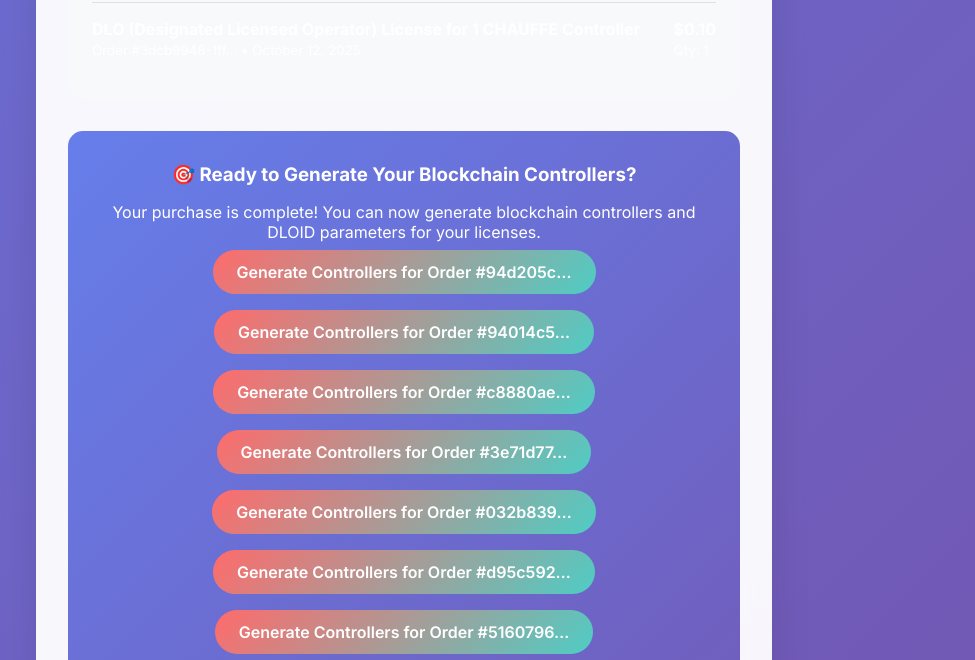
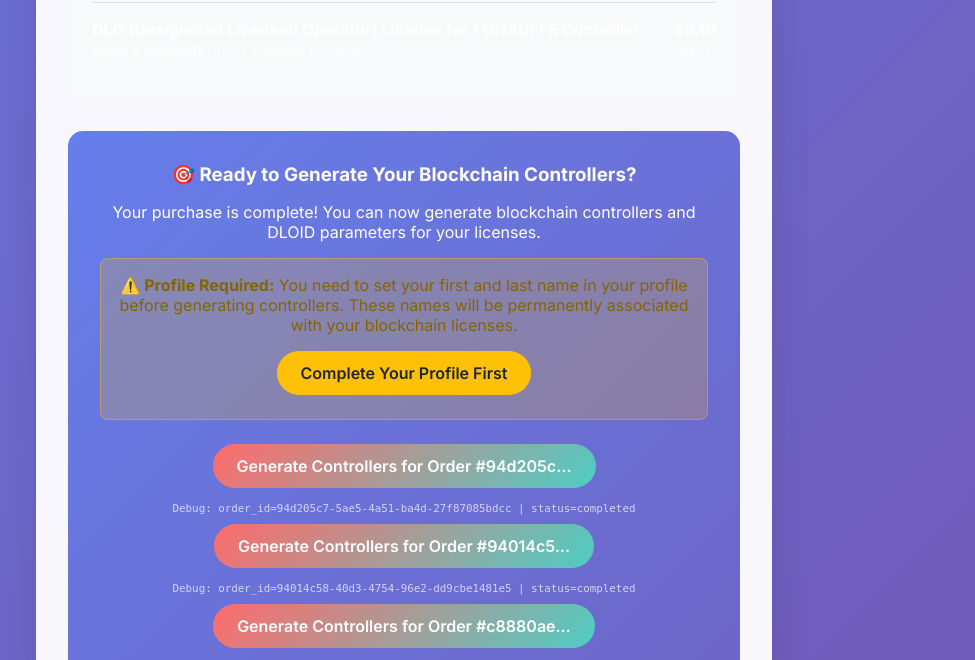
Before and after one commit to rwfraser/chauffe-coming-soon, a Django app: template templates/core/purchase_success.html in a window 1280 px wide. Shown: the part 1592-2252 px from the top of the page, without its empty margins (236-1211 px from the left). Run offline with Django 4.2, Linux system fonts and the light colour scheme; the template is opened without the code that fills it: values that come from a table or form of the project are taken from there, others are empty; data comes from the database, SQL or seed files in the repository; both versions use the stored data as it was after the commit.

Commit message:
Fix purchase success page controller generator access…

```diff
--- a/templates/core/purchase_success.html
+++ b/templates/core/purchase_success.html
@@ -150,10 +150,20 @@
                 <h3>🎯 Ready to Generate Your Blockchain Controllers?</h3>
                 <p>Your purchase is complete! You can now generate blockchain controllers and DLOID parameters for your licenses.</p>
 
+                {% if not user.first_name or not user.last_name %}
+                    <div style="background: rgba(255, 193, 7, 0.2); color: #856404; padding: 1rem; border-radius: 8px; margin: 1rem 0; border: 1px solid rgba(255, 193, 7, 0.4);">
+                        <strong>⚠️ Profile Required:</strong> You need to set your first and last name in your profile before generating controllers. These names will be permanently associated with your blockchain licenses.
+                        <div style="margin-top: 0.5rem;">
+                            <a href="{% url 'accounts:profile' %}" class="btn btn-primary" style="background: #ffc107; color: #212529;">Complete Your Profile First</a>
+                        </div>
+                    </div>
+                {% endif %}
+
                 {% for order in completed_orders %}
                     <a href="{% url 'core:controller_generator' %}?order_id={{ order.id }}" class="btn btn-primary">
                         Generate Controllers for Order #{{ order.id|truncatechars:8 }}
                     </a>
+                    <br><small style="color: rgba(255,255,255,0.7); font-family: monospace;">Debug: order_id={{ order.id }} | status={{ order.status }}</small><br>
                 {% endfor %}
 
                 <div style="margin-top: 1rem;">
```
Also changed, not shown: core/views.py (+20 -1 lines), db.sqlite3.
